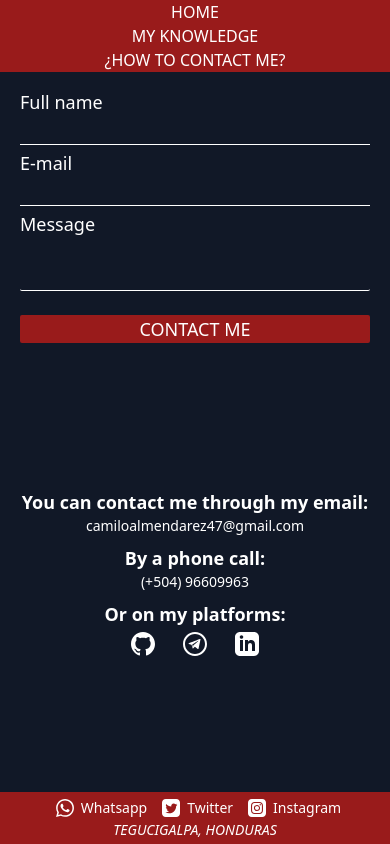
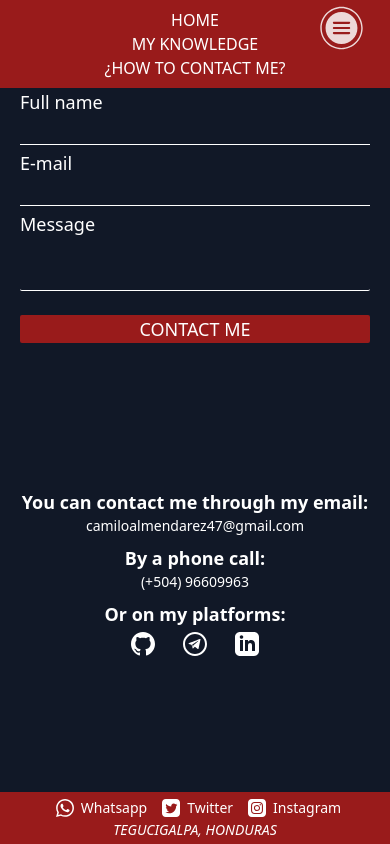
Before and after one commit to Rublox99/portafolio-ruben-almendares, a React (Vite) app: page /contactMe in a window 390 px wide. Both pictures are taken after a click on the picture 362 px from the left and 28 px from the top of the page. Built offline with nearby package versions, Linux system fonts and the light colour scheme.

Commit message:
Responsividad funcional - Phone

```diff
--- a/src/components/Header.jsx
+++ b/src/components/Header.jsx
@@ -34,16 +34,31 @@ const Header = () => {
 
     <div className='bg-gray-900 '>
 
-        {/*BUTTON para Responsive Phone*/}
-        <div alt="navbar-button" className='hidden phone:flex phone:fixed w-full h-14 bg-red-800'>
-          <span className= {(classNames('mr-auto my-auto px-1 text-white text-xl'))}>Made with React & Vite</span>
-          <img src="webGraphics/navbar-icon.svg" onClick={navbarExtend} alt="navbar-icon" className='h-14 absolute right-0 p-1 active:scale-90 transition-all'/>
+        {/*BUTTON para Responsive Navbar Phone*/}
+        <div alt="navbar-button" className={(movimiento ?
+        'hidden phone:flex phone:fixed w-full h-14 bg-gray-900 transition-all duration-300'
+        :
+        'hidden phone:flex phone:fixed w-full h-14 bg-red-800 transition-all duration-300')}>
+          <span className= {navbar ? classNames("hidden") : classNames("w-full mr-auto my-auto px-3 text-white text-xl")}>
+            Made with React & Vite
+          </span>
+          <div className='flex flex-col w-full absolute'>
+            <ul className={(
+              navbar ?
+              classNames('w-full py-2 text-white uppercase flex justify-center flex-col mx-auto text-center bg-red-800 visible transition-all duration-100')
+              :
+              classNames("flex-row text-center transition-all invisible opacity-0 ease-in duration-75"))}>
+              <li className="mx-5 active:font-bold transition-all duration-200"><a href="/">Home</a></li><span className='phone:hidden'>|</span>
+              <li className="mx-5 active:font-bold transition-all duration-200"><a href="/myKnowledge">My knowledge </a></li><span className='phone:hidden'>|</span>
+              <li className="mx-5 active:font-bold transition-all duration-200"><a href="/contactMe">¿How to contact me?</a></li>
+            </ul>
+          </div>
+          <img src="webGraphics/navbar-icon.svg" onClick={navbarExtend} alt="navbar-icon" className='h-14 w-1/4 absolute right-0 p-1 active:scale-90 animate-pulse transition-all'/>
         </div>
 
-       {/*NAVBAR CON RESPONSIVE*/}
-        <nav className= {(classNames("px-5 py-5 w-full text-lg font-semibold text-white flex items-center fixed transition-all duration-500",
-        movimiento ? classNames("bg-red-800") : classNames("bg-gray-900")),
-        navbar ? classNames("phone:fixed phone:w-full phone:mt-0 phone:bg-red-800") : classNames("phone:hidden"))}>
+       {/*NAVBAR 1024px*/}
+        <nav className= {(classNames("px-5 py-5 w-full text-lg font-semibold text-white phone:hidden flex items-center fixed transition-all duration-500",
+        movimiento ? classNames("bg-red-800") : classNames("bg-gray-900")))}>
           <span className='w-2/6 text-xl left-0 phone:hidden flex'>Made with React & Vite</span>
 
           <ul className='w-4/6 text-white uppercase flex justify-end phone:justify-center phone:w-full phone:flex-col phone:text-center'>
```
